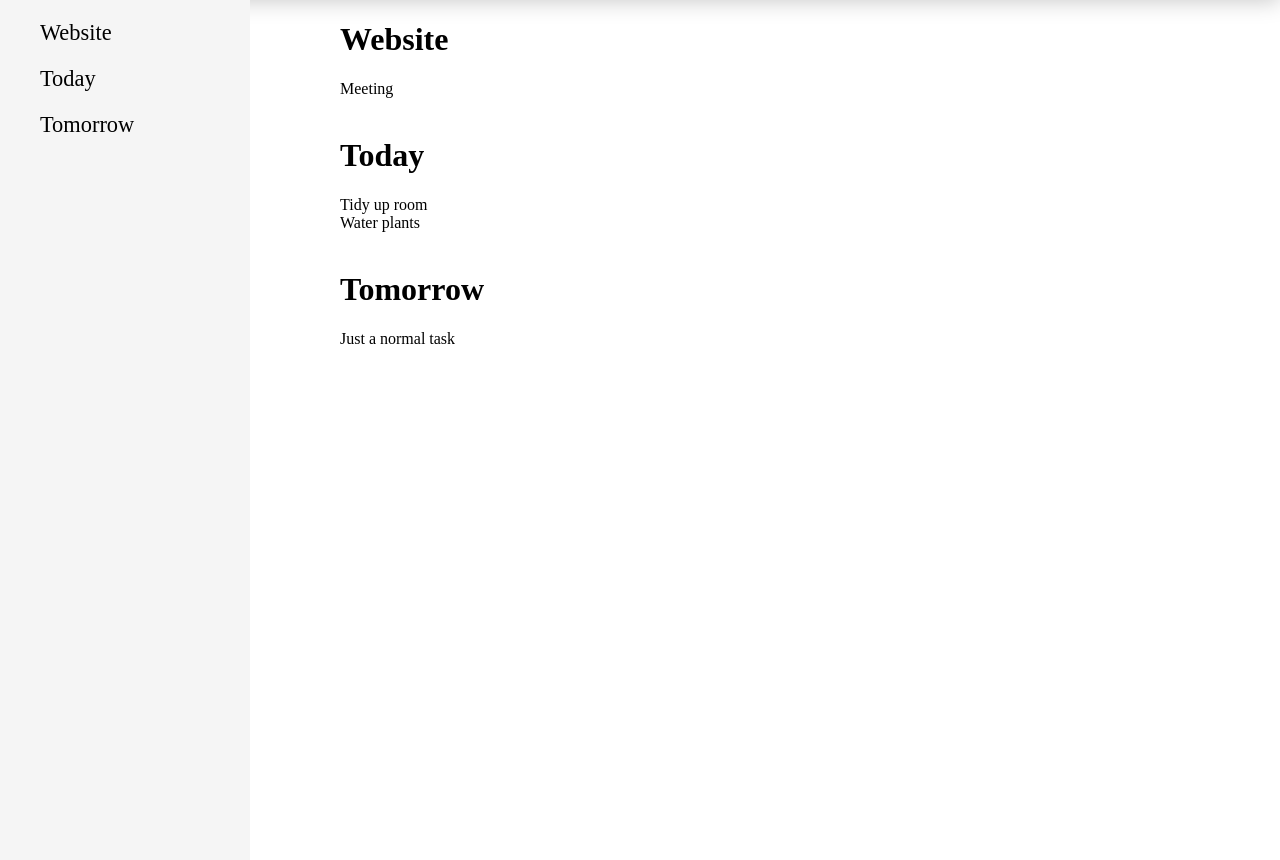
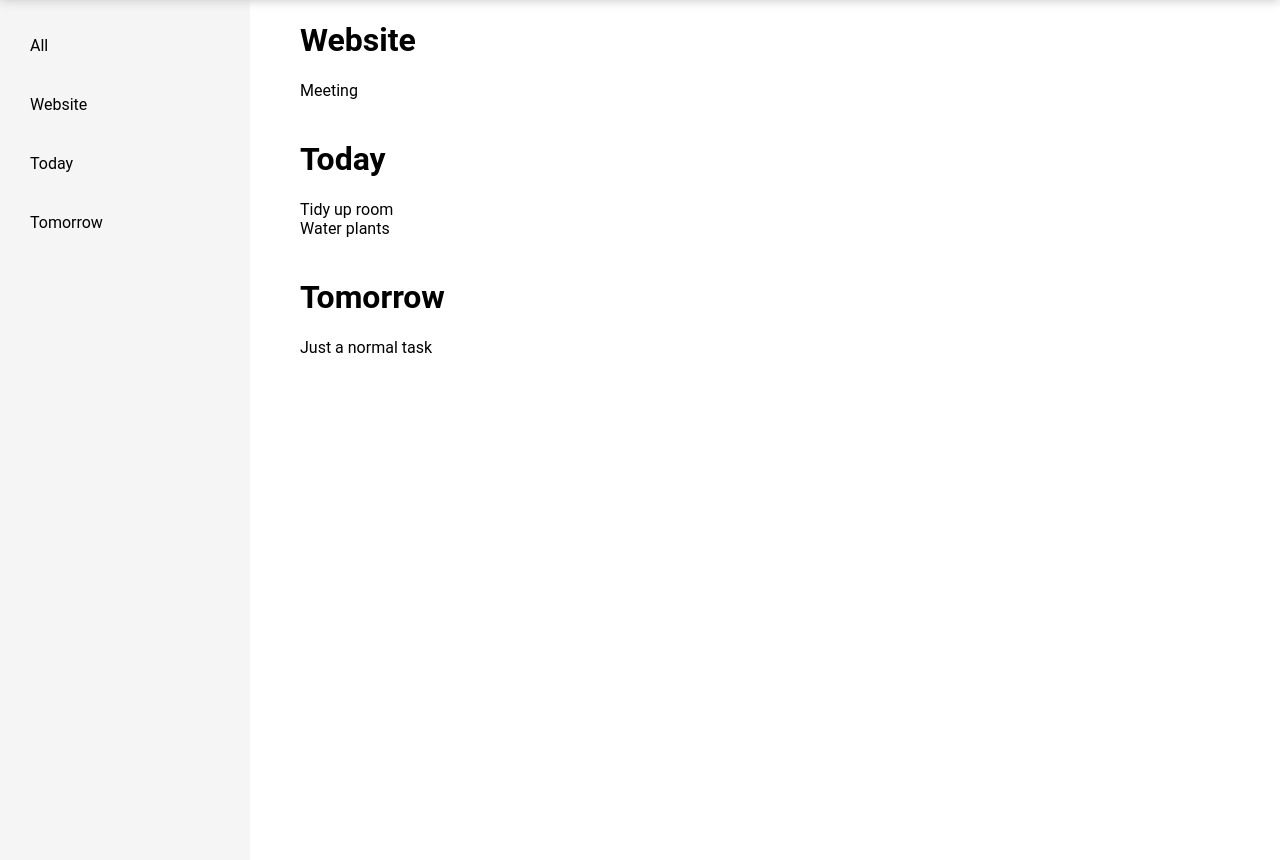
Before and after one commit to ParthShinde2004/ToDoList, a Django app: page / in a window 1280 px wide. Shown: the part 70-930 px from the top of the page. Run offline with Django 3.2, Linux system fonts and the light colour scheme; data comes from the database, SQL or seed files in the repository.

Commit message:
Fixed some css design

```diff
--- a/list/templates/base.html
+++ b/list/templates/base.html
@@ -9,7 +9,7 @@
 		<div class="header">
 			<h1 id="maintitle">TodoList</h1>
 		</div>
-		<div class="maincontent">
+	    <div class="maincontent">
 			{% block content %}
 			{% endblock content %}
 		</div>
--- a/list/templates/home.html
+++ b/list/templates/home.html
@@ -3,6 +3,7 @@
 {% block content %}
 <div class="sidebar" id="sidebar">
 	<ul>
+		<li class="side" id="tabAll"><a onclick="openCategory('All')"> All </a></li>
 		{% for c in categories %}
 			<li class="side" id="{{'tab'|add:c.name}}"><a href="#" onclick="openCategory('{{ c.name }}')"> {{ c.name }} </a></li>
 		{% endfor %}
--- a/static/main.js
+++ b/static/main.js
@@ -3,20 +3,30 @@ var categoryContent;
 
 window.onload = function () {
 	// categoryTabs = document.getElementById("sidebar").getElementsByTagName("li");
-	categoryTabs = document.getElementsByClassName("side");
+	categoryTabs = document.getElementsByClassName("side"); // categoryTabs has one more element than categoryContent
 	categoryContent = document.getElementById("categoryContent").getElementsByTagName("div");
 }
 
 function openCategory(category) {
 	// console.log(category)
 	// console.log(categoryTabs.length)
-	for (var i = 0; i < categoryTabs.length; i++ ) {
-		if (categoryTabs[i].id == 'tab'.concat(category)) {
-			categoryContent[i].style.display = "block"
-			console.log("matched: " + category)
+	if (category === "All") {
+		categoryTabs[0].classList.add("active");
+	} else {
+		categoryTabs[0].classList.remove("active");
+	}
+	for (var i = 0; i < categoryContent.length; i++ ) {
+		if (category === "All") {
+			categoryTabs[i+1].classList.remove("active");
+			categoryContent[i].style.display = "block";
+		} else if (categoryTabs[i+1].id === 'tab'.concat(category)) {
+			categoryTabs[i+1].classList.add("active");
+			categoryContent[i].style.display = "block";
+			console.log("matched: " + category);
 		} else {
-			categoryContent[i].style.display = "none"
-			console.log("not matched: " + category)
+			categoryTabs[i+1].classList.remove("active");
+			categoryContent[i].style.display = "none";
+			console.log("not matched: " + category);
 		}
 	}
 }
--- a/static/styles.css
+++ b/static/styles.css
@@ -1,5 +1,6 @@
 body {
 	margin: 0 auto;
+	font-family: Roboto, sans-serif;
 }
 
 main {
@@ -7,21 +8,35 @@ main {
 }
 
 .header {
-	z-index: 10;
 	background-color: white;
-	box-shadow: 0 2px 20px #CCCCCC;
+	box-shadow: 0 1px 10px #CCCCCC;
 	height: 70px;
 	margin: 0;
+	position: relative;
+	z-index:10;
 }
 
 ul {
 	list-style-type: none;
+	padding-left: 0;
 }
 
+
 li.side {
-	margin: 20px 0;
-	font-size: 1.4em;
+	/*margin: 20px 0;*/
+	font-size: 1em;
+	padding: 20px 30px;
 }
+
+li.active {
+	background-color: #5ca5c4;
+}
+
+.active > a {
+	color:#ffffff;
+}
+
+
 
 a {
 	color: black;
@@ -29,8 +44,9 @@ a {
 }
 
 a:hover {
-	color: blue;
+	color: #9dcee3;
 }
+
 
 #maintitle {
 	padding-top:20px;
@@ -47,17 +63,19 @@ a:hover {
 	height: 100%;
 	position: fixed;
 	overflow: auto;
-	top: 70px;
-	z-index: 1;
+	/*top: 70px;*/
+	z-index: 10;
 	/*border-right: 1px solid #eaeaea;*/
 }
 
 .content {
 	margin-left: 300px;
 	position: fixed;
-	z-index: -2;
+
 }
 
 .maincontent {
-	position: auto;
+	position: fixed;
+	/*overflow: auto;*/
+	/*z-index: -1;*/
 }
```
